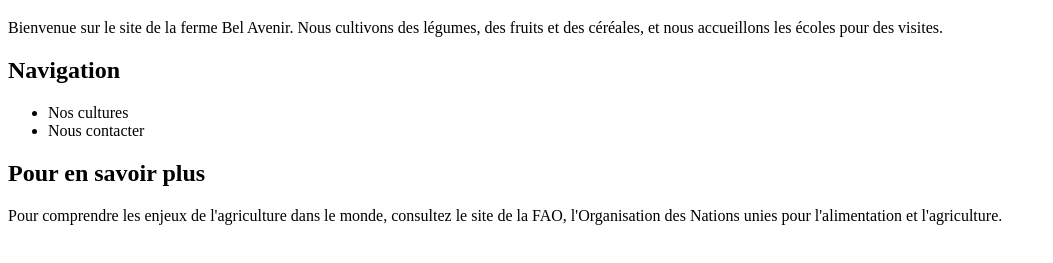
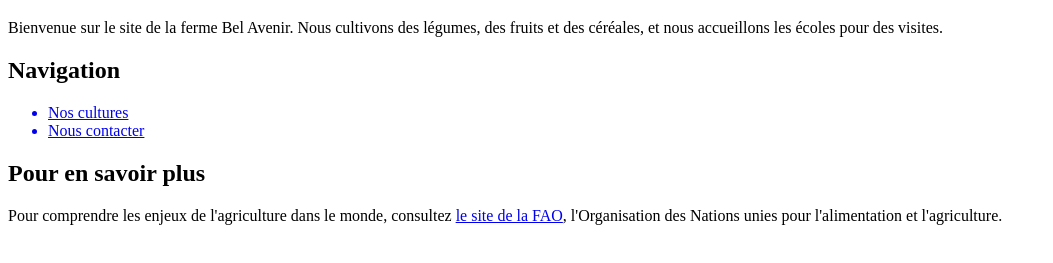
Before and after one commit to juleschristkanga/exercices-html-main-niveau-1-graine, a plain HTML site: page 04-liens/index.html in a window 1280 px wide. Shown: the part 61-324 px from the top of the page, without its empty margins (0-1053 px from the left). Drawn offline with Linux system fonts and the light colour scheme.

Commit message:
exercice 4

```diff
--- a/04-liens/index.html
+++ b/04-liens/index.html
@@ -15,9 +15,9 @@
   <h2>Navigation</h2>
   <ul>
     <!-- TODO 1 : transformez ce texte en lien vers la page cultures.html -->
-    <li>Nos cultures</li>
+    <a href="cultures.html"><li>Nos cultures</li></a>
     <!-- TODO 2 : transformez ce texte en lien vers la page contact.html (rangée dans le dossier pages) -->
-    <li>Nous contacter</li>
+    <a href="pages/contact.html"><li>Nous contacter</li></a>
   </ul>
 
   <h2>Pour en savoir plus</h2>
@@ -25,7 +25,7 @@
        qui s'ouvre dans un nouvel onglet -->
   <p>
     Pour comprendre les enjeux de l'agriculture dans le monde, consultez
-    le site de la FAO, l'Organisation des Nations unies pour l'alimentation et l'agriculture.
+    <a href="https://www.fao.org/home/fr" target="_blank" rel="noopener"> le site de la FAO</a>, l'Organisation des Nations unies pour l'alimentation et l'agriculture.
   </p>
 </body>
 </html>
```
Also changed, not shown: 04-liens/cultures.html (+3 -2 lines), 04-liens/pages/contact.html (+4 -2 lines).
